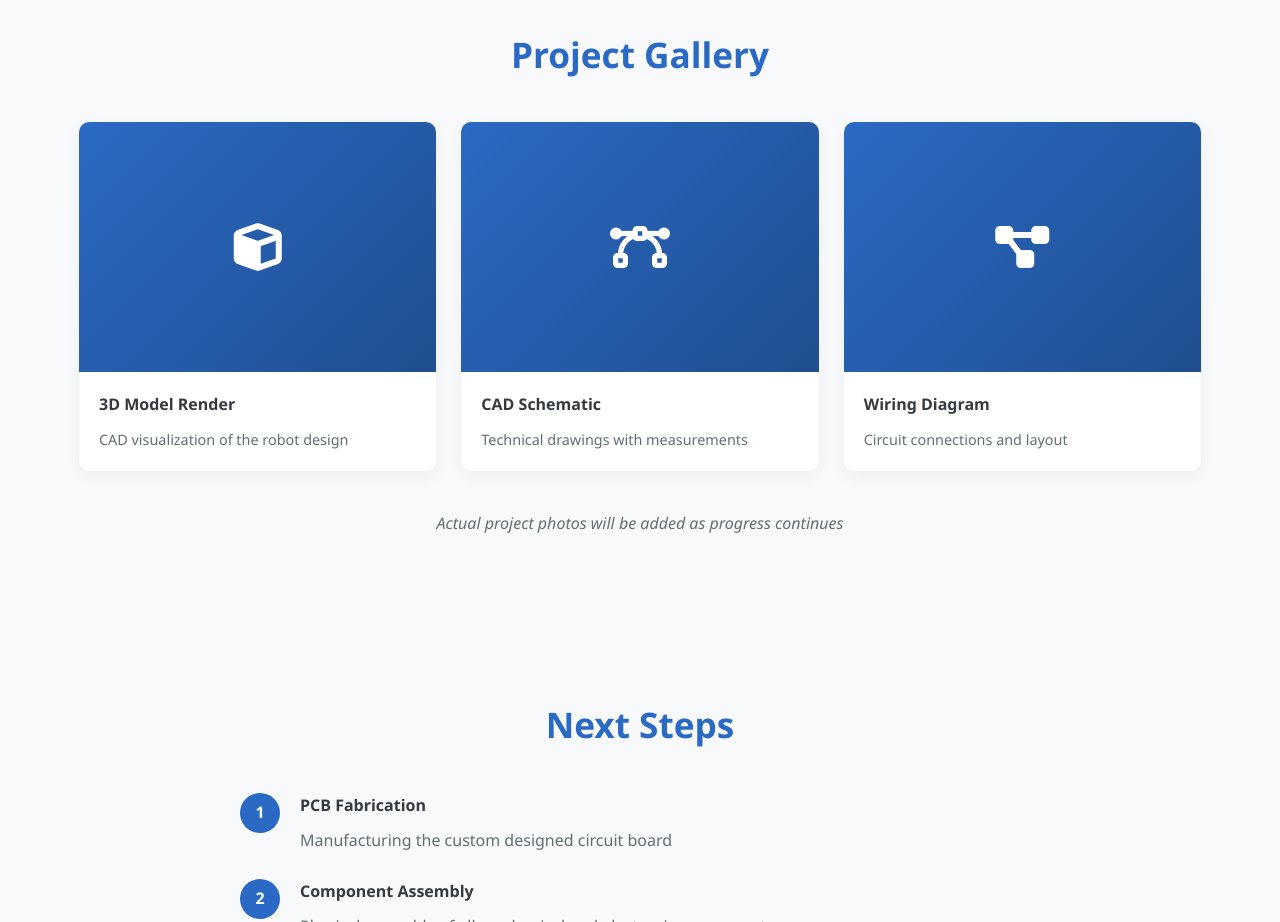
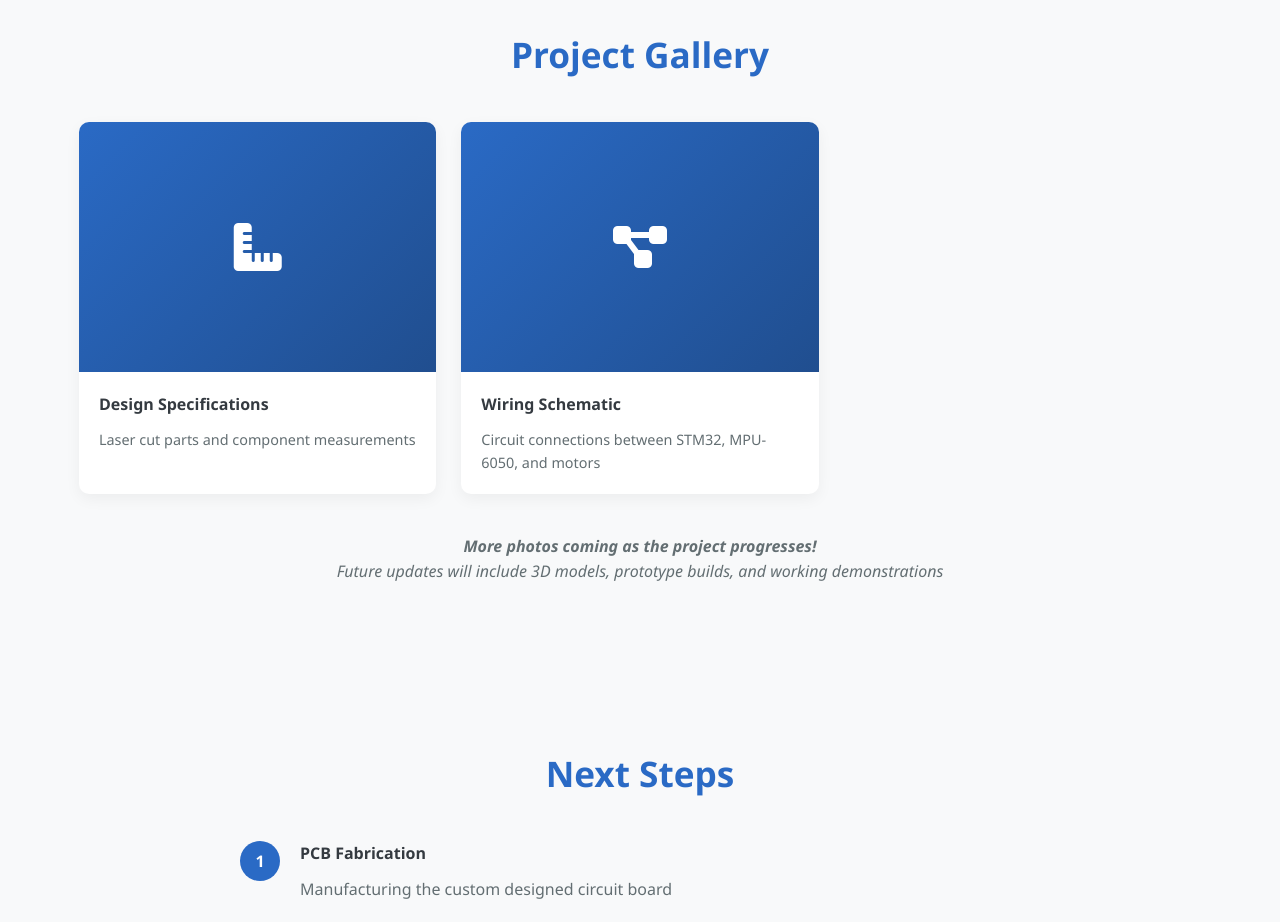
Before and after one commit to JJStuart-design/JJStuart-design.github.io, a plain HTML site: page robot-project.html in a window 1280 px wide. Shown: the part 1960-2882 px from the top of the page. Drawn offline with Linux system fonts and the light colour scheme.

Commit message:
added robot design and robot wiring

```diff
--- a/robot-project.html
+++ b/robot-project.html
@@ -416,40 +416,38 @@ main frame. It's powered by two high-torque geared motors and uses a PID control
         <div class="gallery">
             <div class="gallery-item">
                 <div class="gallery-img">
-                        <i class="fas fa-cube"></i>
+                    <img src="images/SBRdiagram.png" alt="Robot Design Diagram" onerror="this.style.display='none'; this.nextElementSibling.style.display='flex';">
+                    <div class="image-placeholder" style="display: none;">
+                        <i class="fas fa-ruler-combined"></i>
+                    </div>
                 </div>
                 <div class="gallery-content">
-                        <h4>3D Model Render</h4>
-                        <p>CAD visualization of the robot design</p>
+                    <h4>Design Specifications</h4>
+                    <p>Laser cut parts and component measurements</p>
                 </div>
             </div>
 
             <div class="gallery-item">
                 <div class="gallery-img">
-                        <i class="fas fa-bezier-curve"></i>
+                    <img src="images/SBRwiring.png" alt="Wiring Diagram" onerror="this.style.display='none'; this.nextElementSibling.style.display='flex';">
+                    <div class="image-placeholder" style="display: none;">
+                        <i class="fas fa-project-diagram"></i>
+                    </div>
                 </div>
                 <div class="gallery-content">
-                        <h4>CAD Schematic</h4>
-                        <p>Technical drawings with measurements</p>
-                    </div>
-                </div>
-
-                <div class="gallery-item">
-                    <div class="gallery-img">
-                        <i class="fas fa-project-diagram"></i>
-                    </div>
-                    <div class="gallery-content">
-                        <h4>Wiring Diagram</h4>
-                        <p>Circuit connections and layout</p>
+                    <h4>Wiring Schematic</h4>
+                    <p>Circuit connections between STM32, MPU-6050, and motors</p>
                 </div>
             </div>
         </div>
 
         <div class="placeholder-text">
-                <p>Actual project photos will be added as progress continues</p>
+            <p><strong>More photos coming as the project progresses!</strong></p>
+            <p>Future updates will include 3D models, prototype builds, and working demonstrations</p>
         </div>
     </div>
 </section>
+
 
     <!-- Next Steps Section -->
     <section id="next-steps" class="next-steps">
@@ -527,4 +525,5 @@ main frame. It's powered by two high-torque geared motors and uses a PID control
         });
     </script>
 </body>
+
 </html>
```
Lines whose indentation alone changed are shown as unchanged.
